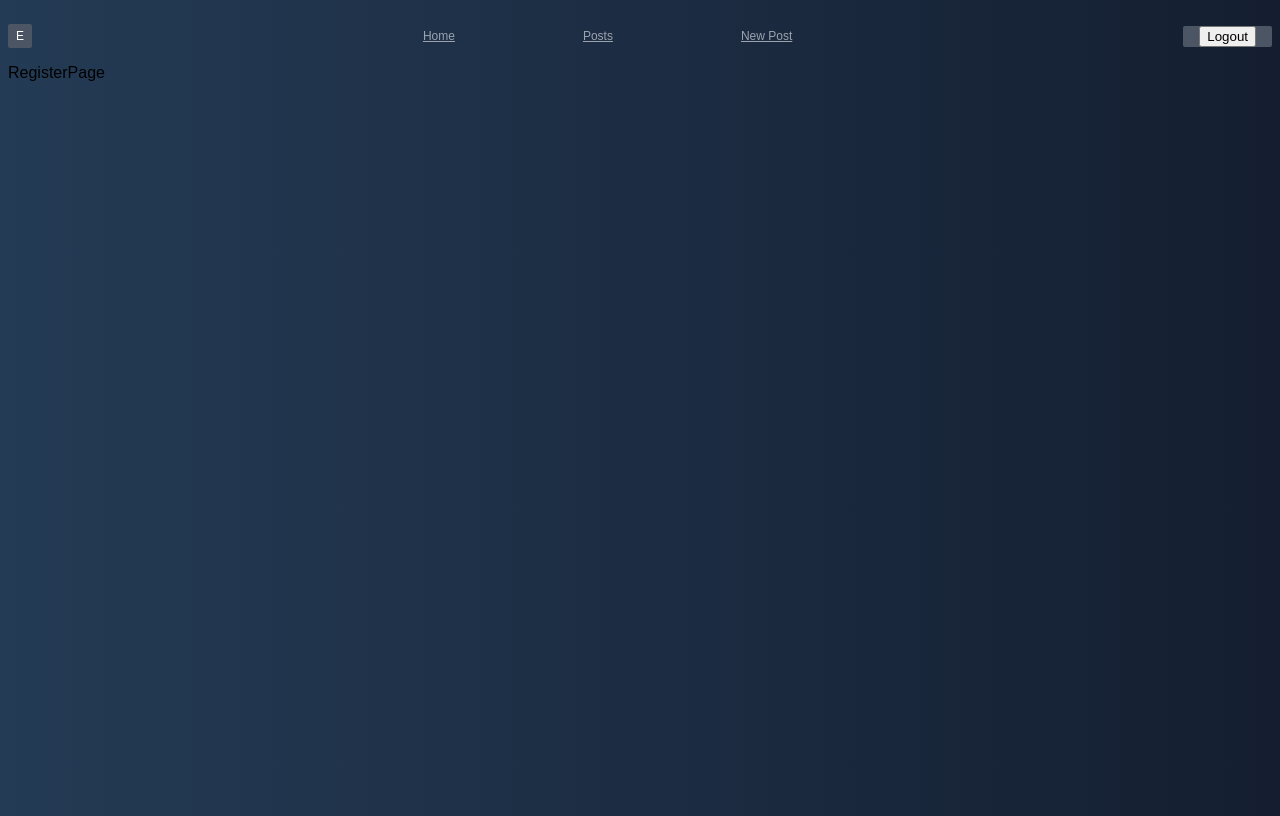
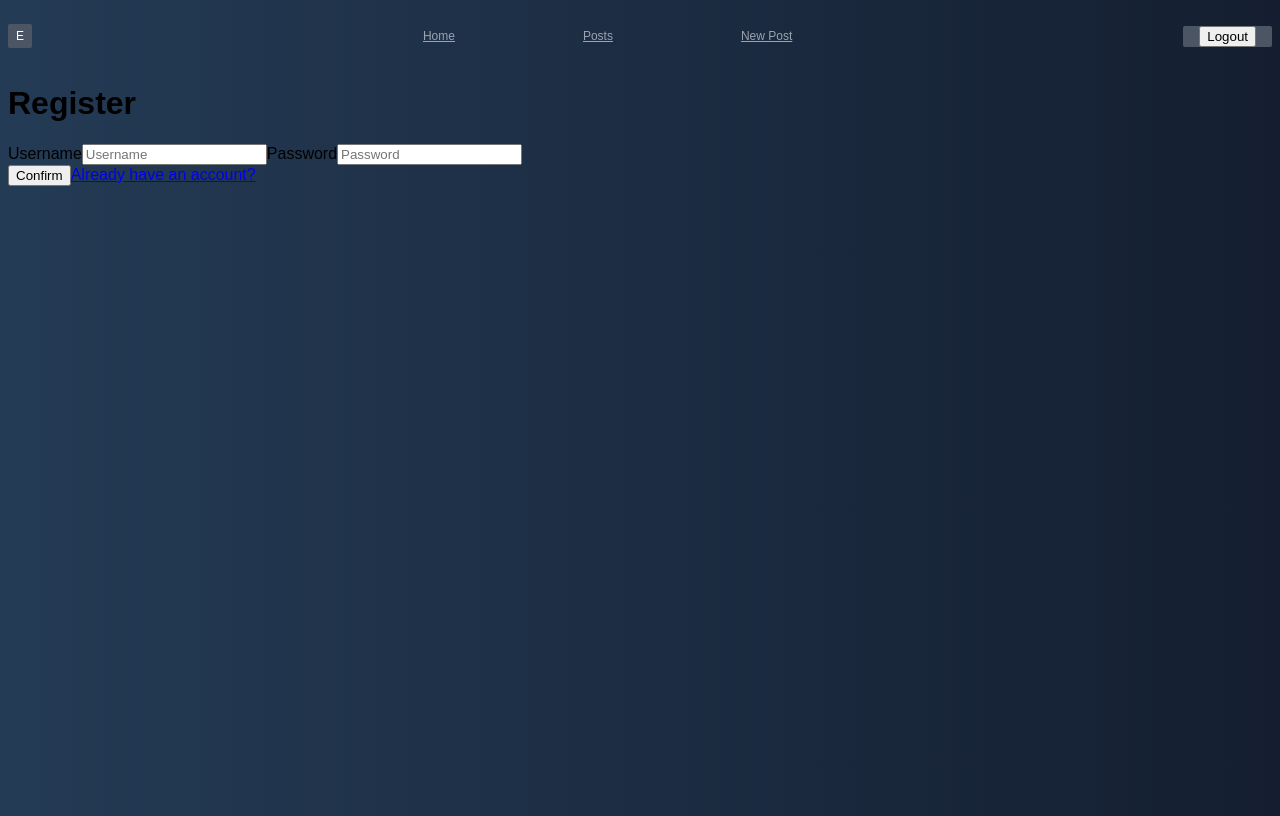
Before and after one commit to efaxy/student-survival-guides-client, a React (Create React App) app: page /register in a window 1280 px wide. Built offline with nearby package versions, Linux system fonts and the light colour scheme.

Commit message:
reorganize login and register pages into subdirectories with dedicated stylesheets

```diff
--- a/src/App.js
+++ b/src/App.js
@@ -5,8 +5,8 @@ import { MainPage } from "./pages/MainPage"
 import { PostsPage } from "./pages/PostsPage"
 import { PostPage } from "./pages/PostPage"
 import { AddPostPage } from "./pages/AddPostPage"
-import { RegisterPage } from "./pages/RegisterPage"
-import { LoginPage } from "./pages/LoginPage"
+import { RegisterPage } from "./pages/RegisterPage/RegisterPage"
+import { LoginPage } from "./pages/LoginPage/LoginPage"
 import { EditPostPage } from "./pages/EditPostPage"
 
 function App() {
--- a/src/pages/LoginPage.jsx
+++ /dev/null
@@ -1,7 +0,0 @@
-import React from 'react'
-
-export const LoginPage = () => {
-  return (
-    <div>LoginPage</div>
-  )
-}
--- /dev/null
+++ b/src/pages/LoginPage/LoginPage.jsx
@@ -0,0 +1,30 @@
+import React from 'react'
+import { Link } from 'react-router-dom'
+import './LoginPage.css'
+
+export const LoginPage = () => {
+  return (
+    <form onSubmit={e => e.preventDefault()} className='login-form'>
+      <h1 className='login-title'>Login</h1>
+      <label className='login-label'>
+        Username
+        <input type="text"
+        placeholder='Username'
+        className='login-input'
+        />
+      </label>
+      <label className='login-label'>
+        Password
+        <input type="password"
+        placeholder='Password'
+        className='login-input'
+        />
+      </label>
+
+      <div className='login-btns'>
+        <button type='submit' className='login-btn'>Login</button>
+        <Link to='/register' className='login-register-link'>Don't have an account?</Link>
+      </div>
+    </form>
+  )
+}
--- a/src/pages/RegisterPage.jsx
+++ /dev/null
@@ -1,7 +0,0 @@
-import React from 'react'
-
-export const RegisterPage = () => {
-  return (
-    <div>RegisterPage</div>
-  )
-}
--- /dev/null
+++ b/src/pages/RegisterPage/RegisterPage.jsx
@@ -0,0 +1,30 @@
+import React from 'react'
+import { Link } from 'react-router-dom'
+import './RegisterPage.css'
+
+export const RegisterPage = () => {
+  return (
+    <form onSubmit={e => e.preventDefault()} className='register-form'>
+      <h1 className='register-title'>Register</h1>
+      <label className='register-label'>
+        Username
+        <input type="text"
+        placeholder='Username'
+        className='register-input'
+        />
+      </label>
+      <label className='register-label'>
+        Password
+        <input type="password"
+        placeholder='Password'
+        className='register-input'
+        />
+      </label>
+
+      <div className='register-btns'>
+        <button type='submit' className='register-btn'>Confirm</button>
+        <Link to='/login' className='register-login-link'>Already have an account?</Link>
+      </div>
+    </form>
+  )
+}
```
Also changed, not shown: src/pages/LoginPage/LoginPage.css (added), src/pages/RegisterPage/RegisterPage.css (added).
